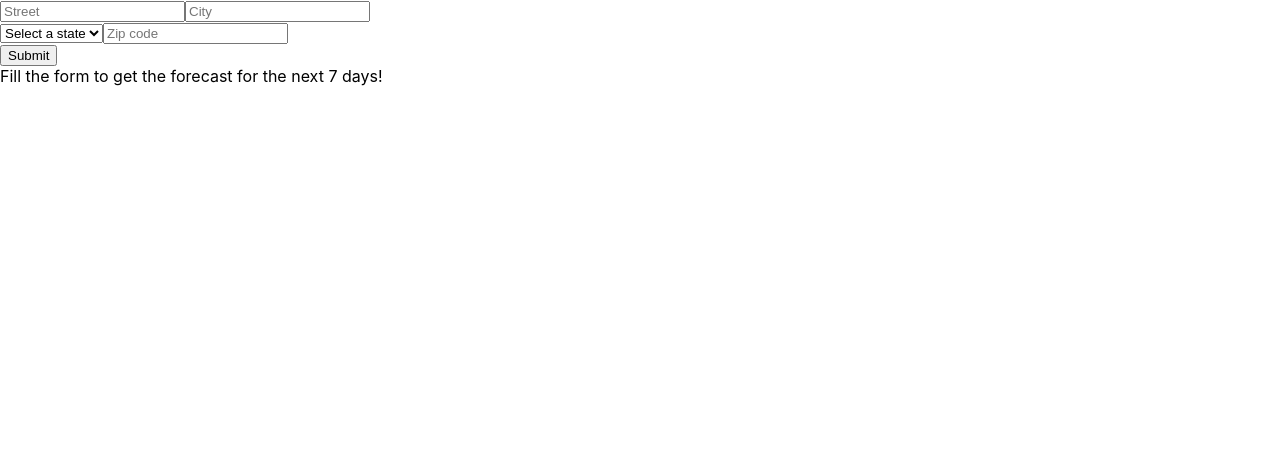
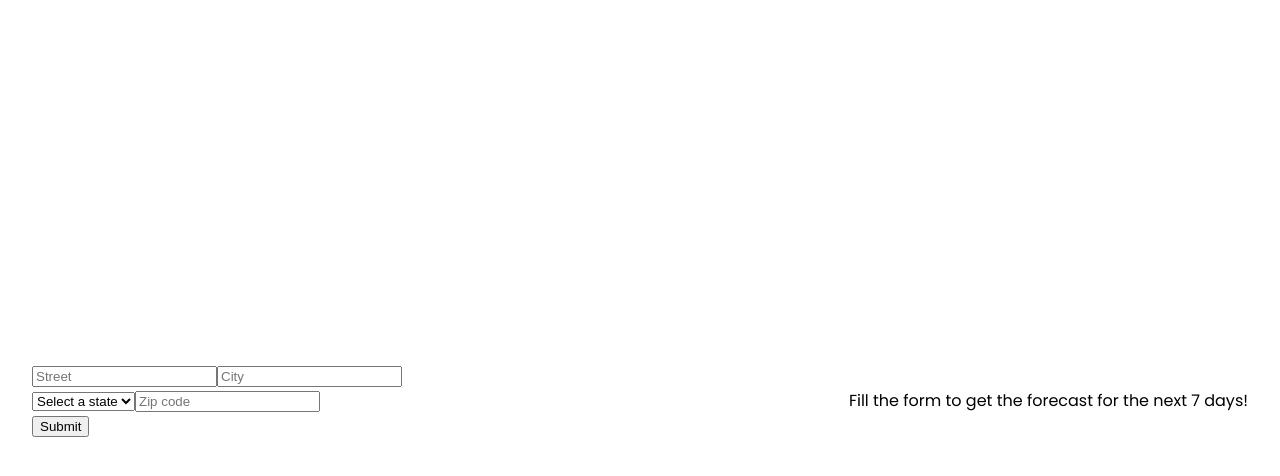
Before and after one commit to KevinWis/Weather, a React (Create React App) app: page / in a window 1280 px wide. Shown: the top 476 px of the page. Built offline with nearby package versions, Linux system fonts and the light colour scheme.

Commit message:
Feat: Adding base styles to homepage

```diff
--- a/public/index.html
+++ b/public/index.html
@@ -6,7 +6,11 @@
   <link rel="icon" href="%PUBLIC_URL%/favicon.ico" />
   <meta name="viewport" content="width=device-width, initial-scale=1" />
   <meta name="description" content="Weather App" />
-  <link rel="apple-touch-icon" href="%PUBLIC_URL%/logo192.png" />
+  <link rel="preconnect" href="https://fonts.googleapis.com">
+  <link rel="preconnect" href="https://fonts.gstatic.com" crossorigin>
+  <link
+    href="https://fonts.googleapis.com/css2?family=Poppins:ital,wght@0,100;0,300;0,400;0,500;0,600;0,700;1,400&display=swap"
+    rel="stylesheet">
   <!--
       manifest.json provides metadata used when your web app is installed on a
       user's mobile device or desktop. See https://developers.google.com/web/fundamentals/web-app-manifest/
--- a/src/App.css
+++ /dev/null
@@ -1,37 +0,0 @@
-.App {
-  text-align: center;
-}
-
-.App-logo {
-  height: 40vmin;
-  pointer-events: none;
-}
-
-@media (prefers-reduced-motion: no-preference) {
-  .App-logo {
-    animation: App-logo-spin infinite 20s linear;
-  }
-}
-
-.App-header {
-  background-color: #282c34;  min-height: 100vh;
-  display: flex;
-  flex-direction: column;
-  align-items: center;
-  justify-content: center;
-  font-size: calc(10px + 2vmin);
-  color: white;
-}
-
-.App-link {
-  color: #61dafb;
-}
-
-@keyframes App-logo-spin {
-  from {
-    transform: rotate(0deg);
-  }
-  to {
-    transform: rotate(360deg);
-  }
-}
--- a/src/App.jsx
+++ b/src/App.jsx
@@ -1,4 +1,3 @@
-import './App.css';
 import Homepage from './pages/homepage';
 
 const App = () => {
--- a/src/pages/homepage/index.jsx
+++ b/src/pages/homepage/index.jsx
@@ -1,7 +1,8 @@
 import Form from "../../components/form"
 import Forecast from "../../components/forecast"
 import axios from "axios"
-import { useState, useEffect } from "react"
+import { useState } from "react"
+import { OuterContainer } from "./style"
 
 const Homepage = () => {
     const [error, setError] = useState(false);
@@ -59,10 +60,10 @@ const Homepage = () => {
         }
     }
 
-    return <div>
+    return <OuterContainer>
         <Form getCoordinates={getCoordinates} />
         <Forecast forecast={forecast} location={location} error={error} backgroundImage={backgroundImage} />
-    </div>
+    </OuterContainer>
 }
 
 export default Homepage;
--- a/src/pages/homepage/style.js
+++ b/src/pages/homepage/style.js
@@ -0,0 +1,19 @@
+import styled from "styled-components"
+export const OuterContainer = styled.div`
+    font-family:'Poppins', Tahoma, Geneva, Verdana, sans-serif;
+
+    display:flex;
+    flex-direction:column;
+    align-items:center;
+    justify-content: space-between;
+
+    max-width:1920px;
+    margin: 1rem 2rem;
+
+    min-height: calc(100vh - 2rem);
+
+    @media(min-width: 768px) {
+        flex-direction:row;
+
+    }
+`;
```
